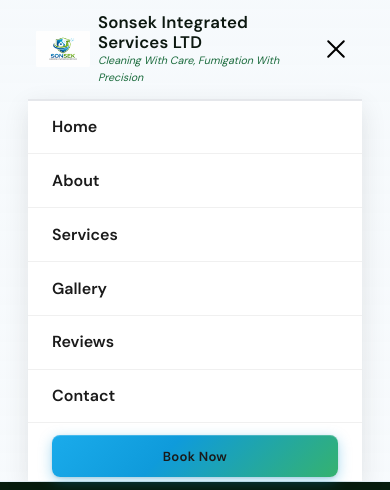
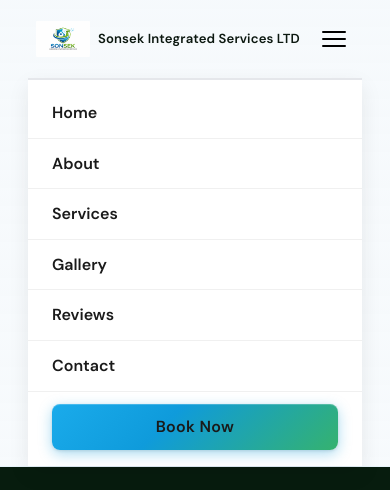
Before and after one commit to Victorsam862/sonsek, a website: page gallery.html in a window 390 px wide. Both pictures are taken after a click on the button 335 px from the left and 49 px from the top of the page. Shown: the top 490 px of the page. Drawn offline with nearby package versions, Linux system fonts and the light colour scheme.

Commit message:
gallery fix

```diff
--- a/gallery.html
+++ b/gallery.html
@@ -22,25 +22,34 @@
 body{font-family:var(--sans);background:#fff;color:var(--ink);overflow-x:hidden}
 img{display:block;max-width:100%}
 button{font-family:var(--sans)}
-#mobileNav{display:none!important}
-#mobileNav.nav-open{display:flex!important;flex-direction:column;background:#fff;border-top:2px solid #e5e7eb;box-shadow:0 8px 24px rgba(0,0,0,.1);}
-#mobileNav a{display:block;padding:.85rem 1.5rem;font-weight:600;color:#1a1a1a;text-decoration:none;border-bottom:1px solid #f0f0f0;transition:background .15s;}
-#mobileNav a:last-child{border-bottom:none}
-#mobileNav a:hover{background:#f0fdf4;color:#1a7a42}
-#mobileNav a.btn{display:block;margin:.75rem 1.5rem .25rem;border-radius:8px;text-align:center;padding:.65rem 1rem;box-sizing:border-box;width:calc(100% - 3rem);overflow:hidden;}
-.nav-toggle{display:none;cursor:pointer;background:none;border:none}
-@media(max-width:900px){
-  .nav-toggle{display:flex;flex-direction:column;justify-content:center;align-items:center;width:40px;height:40px;padding:4px}
-  .nav-toggle span,.nav-toggle span::before,.nav-toggle span::after{display:block;width:24px;height:2px;background:currentColor;border-radius:2px;transition:.25s}
-  .nav-toggle span{position:relative}
-  .nav-toggle span::before,.nav-toggle span::after{content:"";position:absolute;left:0}
-  .nav-toggle span::before{top:-7px}
-  .nav-toggle span::after{top:7px}
-  .nav-toggle.is-open span{background:transparent}
-  .nav-toggle.is-open span::before{transform:rotate(45deg);top:0}
-  .nav-toggle.is-open span::after{transform:rotate(-45deg);top:0}
-  .nav-links,.nav-cta{display:none!important}
-}
+      #mobileNav { display: none !important; }
+      #mobileNav.nav-open { display: flex !important; flex-direction: column; gap: 0; padding: 0.5rem 0 0.75rem; background: #fff; border-top: 2px solid #e5e7eb; box-shadow: 0 8px 20px rgba(0,0,0,0.08); }
+      #mobileNav a { display: block; padding: 0.75rem 1.5rem; font-size: 1rem; font-weight: 600; color: #1a1a1a; text-decoration: none; border-bottom: 1px solid #f0f0f0; transition: background 0.15s; }
+      #mobileNav a:last-child { border-bottom: none; }
+      #mobileNav a:hover { background: #f0fdf4; color: #1a7a42; }
+      #mobileNav a.btn { display: block; margin: 0.75rem 1.5rem 0.25rem; border-radius: 8px; text-align: center; padding: 0.65rem 1rem; box-sizing: border-box; width: calc(100% - 3rem); overflow: hidden; }
+      .nav-toggle { display: none; cursor: pointer; }
+      @media (max-width: 900px) {
+        .nav-toggle { display: flex; flex-direction: column; justify-content: center; align-items: center; width: 40px; height: 40px; background: none; border: none; padding: 4px; }
+        .nav-toggle span, .nav-toggle span::before, .nav-toggle span::after { display: block; width: 24px; height: 2px; background: currentColor; border-radius: 2px; transition: 0.25s; }
+        .nav-toggle span { position: relative; }
+        .nav-toggle span::before, .nav-toggle span::after { content: ""; position: absolute; left: 0; }
+        .nav-toggle span::before { top: -7px; }
+        .nav-toggle span::after { top: 7px; }
+        .nav-toggle.is-open span { background: transparent; }
+        .nav-toggle.is-open span::before { transform: rotate(45deg); top: 0; }
+        .nav-toggle.is-open span::after { transform: rotate(-45deg); top: 0; }
+        .nav-links { display: none !important; }
+        .nav-cta { display: none !important; }
+      }
+      @media (max-width: 768px) { .footer-col-links { display: none !important; } }
+      @media (max-width: 900px) {
+        .nav-logo { width: 54px !important; height: 54px !important; }
+        .nav-title-main { font-size: 0.82rem !important; }
+        .nav-title-sub { display: none !important; }
+        .footer-logo-img { height: 32px !important; }
+        .footer-logo-name { font-size: 0.82rem !important; }
+      }
 .hero{position:relative;height:96vh;min-height:560px;max-height:900px;overflow:hidden;background:var(--forest);}
 .hero-track{display:flex;height:100%;transition:transform 1s var(--ease);will-change:transform;}
 .hero-slide{flex:0 0 100%;height:100%;position:relative;overflow:hidden;}
@@ -151,28 +160,20 @@ button{font-family:var(--sans)}
 .vs-dots{display:flex;gap:.45rem;justify-content:center;margin-top:1.6rem}
 .vs-dot{width:6px;height:6px;border-radius:50%;background:var(--border);border:none;cursor:pointer;padding:0;transition:all .25s}
 .vs-dot.on{background:var(--gold);width:18px;border-radius:3px}
-@media(max-width:768px){.footer-col-links{display:none!important}}
-@media(max-width:900px){
-  .nav-logo{width:54px!important;height:54px!important;}
-  .nav-title-main{font-size:0.82rem!important;}
-  .nav-title-sub{display:none!important;}
-  .footer-logo-img{height:32px!important;}
-  .footer-logo-name{font-size:0.82rem!important;}
-}
 </style>
 <script>
-(function(){
-  function initNav(){
-    var btn=document.querySelector('.nav-toggle');
-    var nav=document.getElementById('mobileNav');
-    if(!btn||!nav)return;
-    btn.addEventListener('click',function(e){e.stopPropagation();var o=nav.classList.toggle('nav-open');btn.classList.toggle('is-open',o);});
-    document.addEventListener('click',function(e){if(!btn.contains(e.target)&&!nav.contains(e.target)){nav.classList.remove('nav-open');btn.classList.remove('is-open');}});
-    nav.querySelectorAll('a').forEach(function(a){a.addEventListener('click',function(){nav.classList.remove('nav-open');btn.classList.remove('is-open');});});
-  }
-  if(document.readyState==='loading'){document.addEventListener('DOMContentLoaded',initNav);}else{initNav()}
-})();
-</script>
+      (function() {
+        function initNav() {
+          var btn = document.querySelector('.nav-toggle');
+          var nav = document.getElementById('mobileNav');
+          if (!btn || !nav) return;
+          btn.addEventListener('click', function(e) { e.stopPropagation(); var o = nav.classList.toggle('nav-open'); btn.classList.toggle('is-open', o); });
+          document.addEventListener('click', function(e) { if (!btn.contains(e.target) && !nav.contains(e.target)) { nav.classList.remove('nav-open'); btn.classList.remove('is-open'); } });
+          nav.querySelectorAll('a').forEach(function(a) { a.addEventListener('click', function() { nav.classList.remove('nav-open'); btn.classList.remove('is-open'); }); });
+        }
+        if (document.readyState === 'loading') { document.addEventListener('DOMContentLoaded', initNav); } else { initNav(); }
+      })();
+    </script>
 </head>
 <body class="page">
 
@@ -180,16 +181,19 @@ button{font-family:var(--sans)}
   <div class="container">
     <nav class="nav">
       <a href="index.html" class="nav-brand">
-        <img class="nav-logo" src="assets/img/image.png" alt="Sonsek logo" style="width:64px;height:64px;border-radius:12px;object-fit:contain;"/>
+        <img class="nav-logo" src="assets/img/image.png" alt="Sonsek logo" style="width:64px;height:64px;border-radius:12px;object-fit:contain;" />
         <div class="nav-title">
-          <span style="font-size:1.05rem;font-weight:800;letter-spacing:.01em;line-height:1.2;display:block;"><strong>Sonsek Integrated Services LTD</strong></span>
-          <em style="font-size:.67rem;color:#1a6b3c;display:block;font-style:italic;">Cleaning With Care, Fumigation With Precision</em>
+          <span class="nav-title-main" style="font-size:1.05rem;font-weight:800;letter-spacing:0.01em;line-height:1.2;display:block;"><strong>Sonsek Integrated Services LTD</strong></span>
+          <em class="nav-title-sub" style="font-size:0.67rem;color:var(--color-primary-dark,#1a6b3c);display:block;">Cleaning With Care, Fumigation With Precision</em>
         </div>
       </a>
       <div class="nav-links">
-        <a href="index.html">Home</a><a href="about.html">About</a><a href="services.html">Services</a>
-        <a href="gallery.html" style="color:#1a7a42;font-weight:700;">Gallery</a>
-        <a href="reviews.html">Reviews</a><a href="contact.html">Contact</a>
+        <a href="index.html">Home</a>
+        <a href="about.html">About</a>
+        <a href="services.html">Services</a>
+        <a href="gallery.html" style="color:var(--color-primary,#1a7a42);font-weight:700;">Gallery</a>
+        <a href="reviews.html">Reviews</a>
+        <a href="contact.html">Contact</a>
       </div>
       <div class="nav-cta">
         <div class="nav-phone"><span>Call us:</span><strong>0902 452 4116</strong></div>
@@ -197,9 +201,13 @@ button{font-family:var(--sans)}
       </div>
       <button class="nav-toggle" aria-label="Toggle navigation"><span></span></button>
     </nav>
-    <div id="mobileNav">
-      <a href="index.html">Home</a><a href="about.html">About</a><a href="services.html">Services</a>
-      <a href="gallery.html">Gallery</a><a href="reviews.html">Reviews</a><a href="contact.html">Contact</a>
+    <div class="nav-links-mobile" id="mobileNav">
+      <a href="index.html">Home</a>
+      <a href="about.html">About</a>
+      <a href="services.html">Services</a>
+      <a href="gallery.html">Gallery</a>
+      <a href="reviews.html">Reviews</a>
+      <a href="contact.html">Contact</a>
       <a href="booking.html" class="btn btn-primary btn-sm">Book Now</a>
     </div>
   </div>
```
Also changed, not shown: booking.html (+1 -1 lines).
